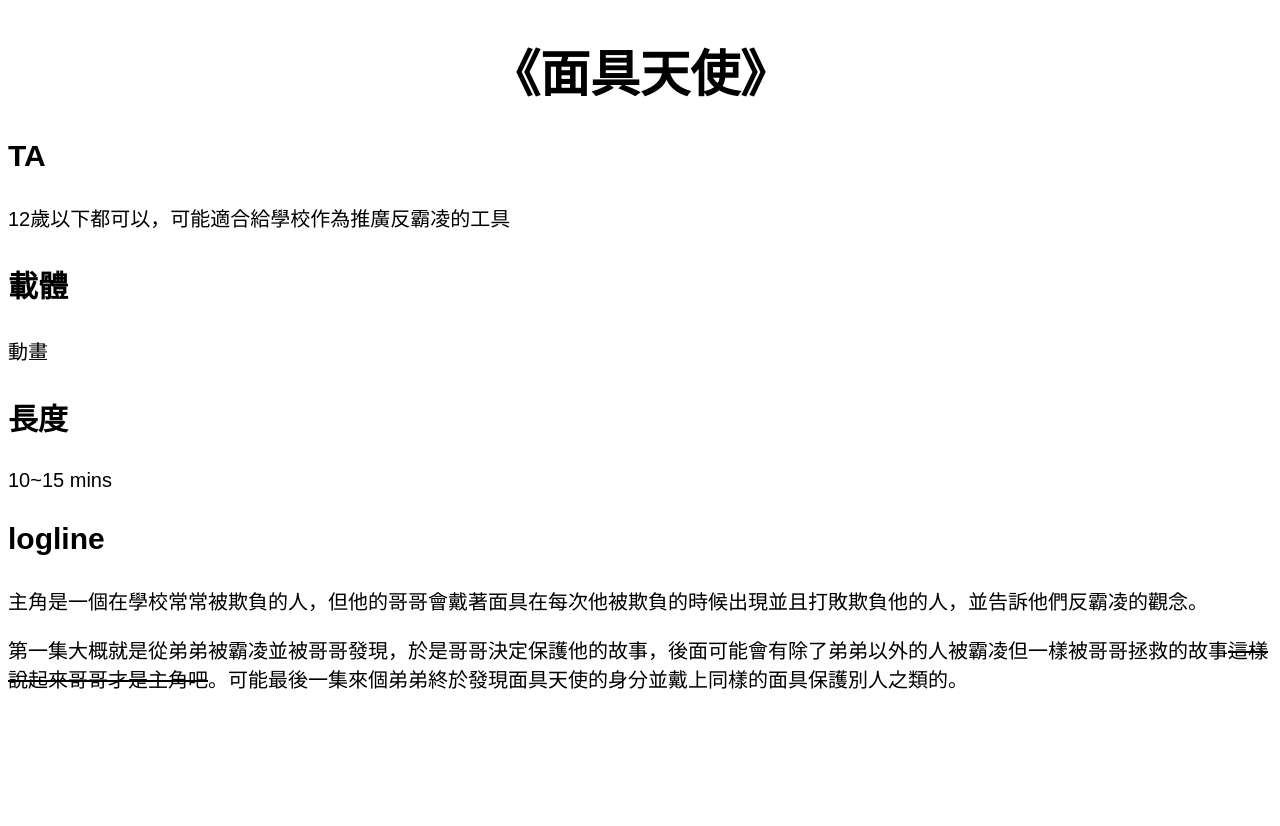
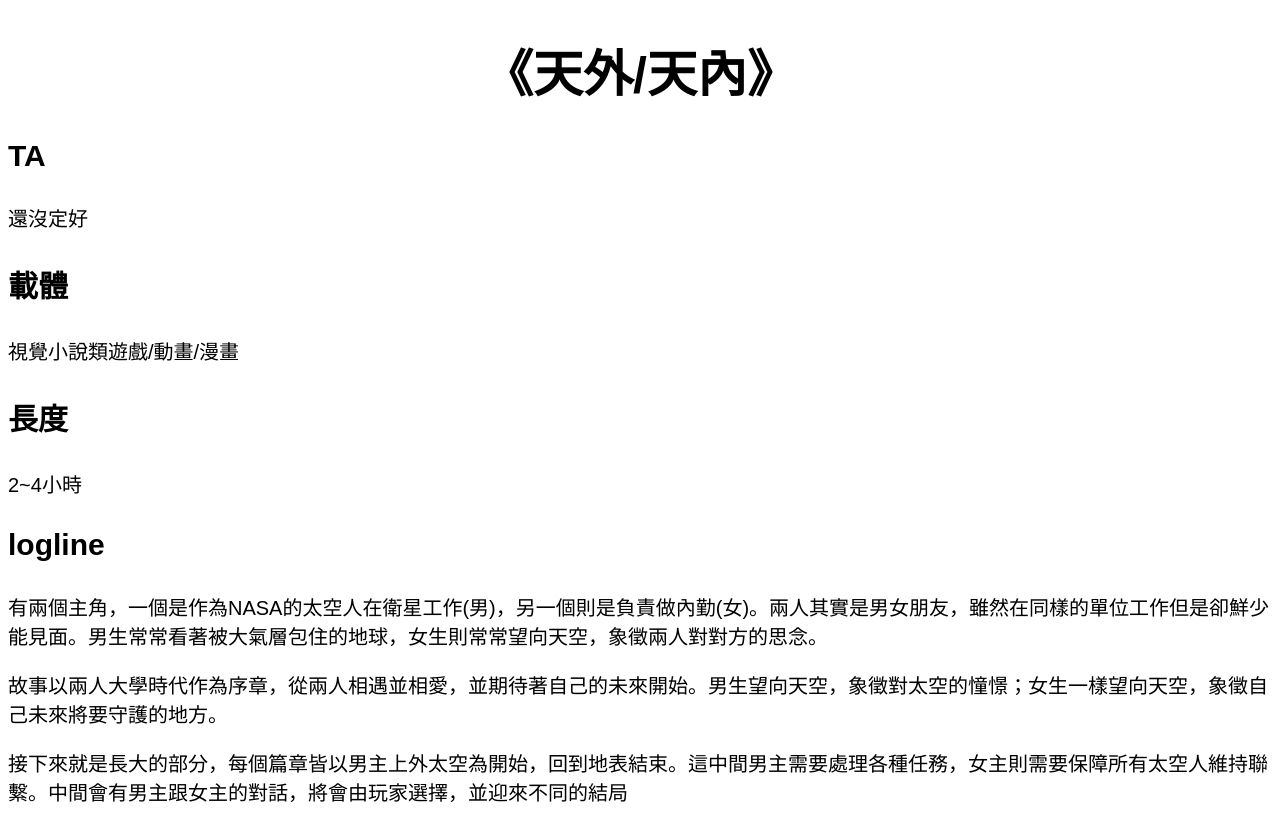
Before and after one commit to Kastimagina/Kastimagina.github.io, a plain HTML site: page index.html in a window 1280 px wide. Before the commit the page ends 800 px from the top, so only its background shows below. Drawn offline with Linux system fonts and the light colour scheme; a web font is replaced by a local one.

Commit message:
Update index.html

```diff
--- a/index.html
+++ b/index.html
@@ -5,17 +5,18 @@
     <title>應該沒人會發現我在這裡亂打東西吧?</title>
     <link rel="icon" href="favicon.ico" type="image/x-icon">
     <link href="basic.css" rel="stylesheet" type="text/css">
-    <meta property="og:title" content="本周劇本構想：面具天使" />
+    <meta property="og:title" content="本周劇本構想：天外/天內" />
 </head>
 <body>
-    <h1>《面具天使》</h1>
+    <h1>《天外/天內》</h1>
     <h3>TA</h3>
-    <p>12歲以下都可以，可能適合給學校作為推廣反霸凌的工具</p>
+    <p>還沒定好</p>
     <h3>載體</h3>
-    <p>動畫</p>
+    <p>視覺小說類遊戲/動畫/漫畫</p>
     <h3>長度</h3>
-    <p>10~15 mins</p>
+    <p>2~4小時</p>
     <h3>logline</h3>
-    <p>主角是一個在學校常常被欺負的人，但他的哥哥會戴著面具在每次他被欺負的時候出現並且打敗欺負他的人，並告訴他們反霸凌的觀念。</p>
-    <p>第一集大概就是從弟弟被霸凌並被哥哥發現，於是哥哥決定保護他的故事，後面可能會有除了弟弟以外的人被霸凌但一樣被哥哥拯救的故事<s>這樣說起來哥哥才是主角吧</s>。可能最後一集來個弟弟終於發現面具天使的身分並戴上同樣的面具保護別人之類的。</p>
+    <p>有兩個主角，一個是作為NASA的太空人在衛星工作(男)，另一個則是負責做內勤(女)。兩人其實是男女朋友，雖然在同樣的單位工作但是卻鮮少能見面。男生常常看著被大氣層包住的地球，女生則常常望向天空，象徵兩人對對方的思念。</p>
+    <p>故事以兩人大學時代作為序章，從兩人相遇並相愛，並期待著自己的未來開始。男生望向天空，象徵對太空的憧憬；女生一樣望向天空，象徵自己未來將要守護的地方。</p>
+    <p>接下來就是長大的部分，每個篇章皆以男主上外太空為開始，回到地表結束。這中間男主需要處理各種任務，女主則需要保障所有太空人維持聯繫。中間會有男主跟女主的對話，將會由玩家選擇，並迎來不同的結局</p>
 </body>
```
